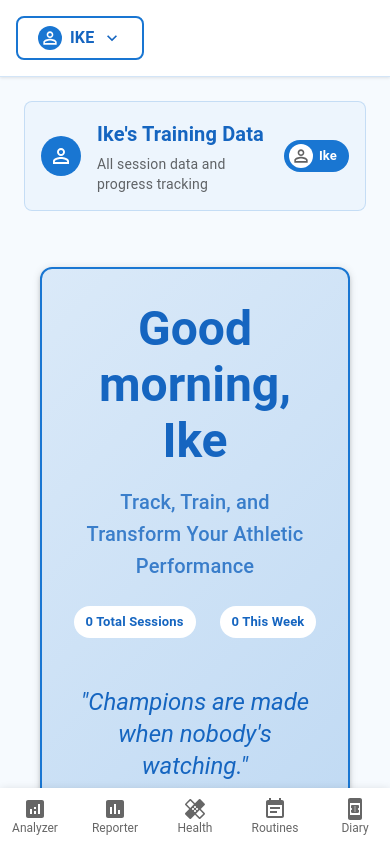
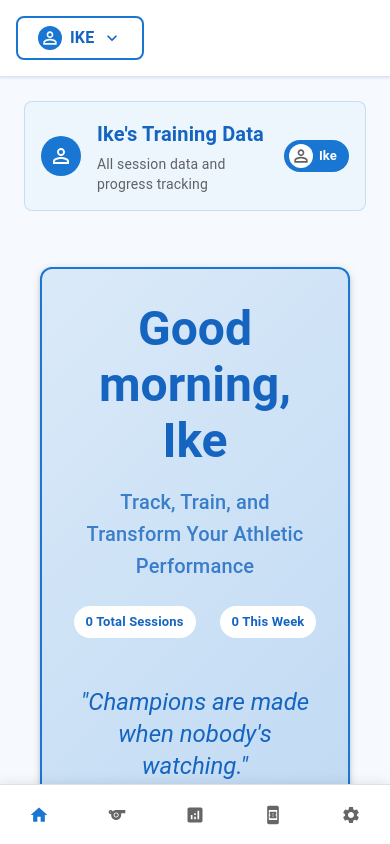
Before and after one commit to jdwaites/put-in-the-work, a React (Create React App) app in the folder frontend/: page /timers in a window 390 px wide. Shown: the top 844 px of the page. Built offline with nearby package versions, Linux system fonts and the light colour scheme.

Commit message:
Fix reset functionality and improve mobile navigation responsiveness

```diff
--- a/frontend/src/components/Navigation.tsx
+++ b/frontend/src/components/Navigation.tsx
@@ -3,6 +3,8 @@ import {
   BottomNavigation,
   BottomNavigationAction,
   Paper,
+  useMediaQuery,
+  useTheme,
 } from '@mui/material';
 import {
   Home as HomeIcon,
@@ -14,6 +16,7 @@ import {
   BookOnline as DiaryIcon,
   GetApp as ExportIcon,
   Settings as SettingsIcon,
+  MoreHoriz as MoreIcon,
 } from '@mui/icons-material';
 
 interface NavigationProps {
@@ -22,7 +25,20 @@ interface NavigationProps {
 }
 
 const Navigation: React.FC<NavigationProps> = ({ currentPage, onPageChange }) => {
-  const pages = [
+  const theme = useTheme();
+  const isMobile = useMediaQuery(theme.breakpoints.down('sm'));
+
+  // Define primary pages for mobile (most used)
+  const primaryPages = [
+    { key: 'home', label: 'Home', icon: HomeIcon },
+    { key: 'sports', label: 'Sports', icon: SportsIcon },
+    { key: 'analyzer', label: 'Analyzer', icon: AnalyzerIcon },
+    { key: 'diary', label: 'Diary', icon: DiaryIcon },
+    { key: 'data-management', label: 'Settings', icon: SettingsIcon },
+  ];
+
+  // All pages for desktop
+  const allPages = [
     { key: 'home', label: 'Home', icon: HomeIcon },
     { key: 'sports', label: 'Sports', icon: SportsIcon },
     { key: 'analyzer', label: 'Analyzer', icon: AnalyzerIcon },
@@ -34,6 +50,7 @@ const Navigation: React.FC<NavigationProps> = ({ currentPage, onPageChange }) =>
     { key: 'data-management', label: 'Settings', icon: SettingsIcon },
   ];
 
+  const pages = isMobile ? primaryPages : allPages;
   const currentIndex = pages.findIndex(page => page.key === currentPage);
 
   const handleChange = (event: React.SyntheticEvent, newValue: number) => {
@@ -50,20 +67,45 @@ const Navigation: React.FC<NavigationProps> = ({ currentPage, onPageChange }) =>
         bottom: 0,
         left: 0,
         right: 0,
-        zIndex: 1000
+        zIndex: 1000,
+        '& .MuiBottomNavigation-root': {
+          height: { xs: 60, sm: 64 },
+          backgroundColor: 'background.paper',
+          borderTop: '1px solid',
+          borderColor: 'divider',
+        }
       }}
-      elevation={3}
+      elevation={8}
     >
       <BottomNavigation
         value={currentIndex}
         onChange={handleChange}
-        showLabels
+        showLabels={!isMobile}
+        sx={{
+          '& .MuiBottomNavigationAction-root': {
+            minWidth: { xs: 40, sm: 80 },
+            maxWidth: { xs: 80, sm: 120 },
+            padding: { xs: '6px 2px', sm: '6px 12px' },
+            '& .MuiBottomNavigationAction-label': {
+              fontSize: { xs: '0.65rem', sm: '0.75rem' },
+              fontWeight: 500,
+              '&.Mui-selected': {
+                fontSize: { xs: '0.65rem', sm: '0.75rem' }
+              }
+            }
+          }
+        }}
       >
         {pages.map((page, index) => (
           <BottomNavigationAction
             key={page.key}
-            label={page.label}
-            icon={<page.icon />}
+            label={isMobile ? undefined : page.label}
+            icon={<page.icon sx={{ fontSize: { xs: 20, sm: 24 } }} />}
+            sx={{
+              '&.Mui-selected': {
+                color: 'primary.main',
+              }
+            }}
           />
         ))}
       </BottomNavigation>
--- a/frontend/src/pages/DataManagementPage.tsx
+++ b/frontend/src/pages/DataManagementPage.tsx
@@ -56,40 +56,36 @@ const DataManagementPage: React.FC = () => {
     }
   };
 
-  const handleResetAll = () => {
+  const handleConfirmReset = () => {
     try {
-      // Clear all localStorage data
-      localStorage.clear();
-
-      // Clear session storage as well
-      sessionStorage.clear();
-
-      alert('All data has been reset successfully! The page will now refresh.');
-
-      // Refresh the page to reset the app state
-      window.location.reload();
-    } catch (error) {
-      console.error('Reset error:', error);
-      alert('An error occurred during reset. Please try again.');
-    }
-  };
-
-  const handleConfirmReset = () => {
       const confirmed = window.confirm(
         'This will permanently delete ALL fitness data including profiles, workouts, nutrition, sleep, and diary entries. This cannot be undone. Are you sure?'
       );
 
       if (confirmed) {
         const doubleConfirmed = window.confirm(
-        'Final confirmation: You are about to delete ALL data. This action is irreversible. Continue?'
+          'FINAL WARNING: You are about to delete ALL data. This action is irreversible. Continue?'
         );
 
         if (doubleConfirmed) {
-        handleResetAll();
+          // Clear all data immediately
+          localStorage.clear();
+          sessionStorage.clear();
+
+          // Show success message
+          alert('All data has been reset successfully! Redirecting to home...');
+
+          // Force redirect to home page to reset everything
+          window.location.href = window.location.origin;
         }
       }
 
       setResetDialogOpen(false);
+    } catch (error) {
+      console.error('Reset confirmation error:', error);
+      alert('An error occurred. Please try again.');
+      setResetDialogOpen(false);
+    }
   };
 
   // If not authenticated, show authentication dialog
@@ -154,7 +150,7 @@ const DataManagementPage: React.FC = () => {
 
   // Authenticated admin interface
   return (
-    <Container maxWidth="lg" sx={{ mt: 4, mb: 4 }}>
+    <Container maxWidth="lg" sx={{ mt: 4, mb: 12 }}>
       <Box sx={{ mb: 3 }}>
         <Typography variant="h4" gutterBottom>
           Data Management
--- a/frontend/src/pages/HomePage.tsx
+++ b/frontend/src/pages/HomePage.tsx
@@ -11,7 +11,9 @@ import {
   Container,
   Paper,
   IconButton,
-  Fade
+  Fade,
+  useMediaQuery,
+  useTheme
 } from '@mui/material';
 import {
   SportsBasketball as BasketballIcon,
@@ -20,7 +22,12 @@ import {
   TrendingUp as ProgressIcon,
   Star as StarIcon,
   Refresh as RefreshIcon,
-  PlayArrow as PlayIcon
+  PlayArrow as PlayIcon,
+  Healing as HealthIcon,
+  EventNote as RoutinesIcon,
+  BookOnline as DiaryIcon,
+  GetApp as ExportIcon,
+  Assessment as ReporterIcon
 } from '@mui/icons-material';
 import { useProfile } from '../contexts/ProfileContext';
 
@@ -83,6 +90,8 @@ const inspirationalQuotes = [
 ];
 
 const HomePage: React.FC<HomePageProps> = ({ onPageChange }) => {
+  const theme = useTheme();
+  const isMobile = useMediaQuery(theme.breakpoints.down('sm'));
   const { currentProfile, getProfileData } = useProfile();
   const [currentQuote, setCurrentQuote] = useState(0);
   const [fade, setFade] = useState(true);
@@ -599,6 +608,98 @@ const HomePage: React.FC<HomePageProps> = ({ onPageChange }) => {
             </CardContent>
           </Card>
         </Grid>
+
+        {/* Additional features for mobile access */}
+        {isMobile && (
+          <>
+            <Grid item xs={12} sm={6}>
+              <Card
+                elevation={3}
+                sx={{
+                  cursor: 'pointer',
+                  transition: 'transform 0.2s',
+                  '&:hover': { transform: 'translateY(-4px)' }
+                }}
+                onClick={() => onPageChange('health')}
+              >
+                <CardContent sx={{ textAlign: 'center', py: 3 }}>
+                  <HealthIcon sx={{ fontSize: 50, color: '#f44336', mb: 1 }} />
+                  <Typography variant="h6" fontWeight="bold" gutterBottom>
+                    Health Integrations
+                  </Typography>
+                  <Typography variant="body2" color="text.secondary" sx={{ mb: 2 }}>
+                    Connect health apps and devices
+                  </Typography>
+                  <Button
+                    variant="outlined"
+                    size="small"
+                    onClick={(e) => { e.stopPropagation(); onPageChange('health'); }}
+                  >
+                    Open
+                  </Button>
+                </CardContent>
+              </Card>
+            </Grid>
+
+            <Grid item xs={12} sm={6}>
+              <Card
+                elevation={3}
+                sx={{
+                  cursor: 'pointer',
+                  transition: 'transform 0.2s',
+                  '&:hover': { transform: 'translateY(-4px)' }
+                }}
+                onClick={() => onPageChange('routines')}
+              >
+                <CardContent sx={{ textAlign: 'center', py: 3 }}>
+                  <RoutinesIcon sx={{ fontSize: 50, color: '#ff5722', mb: 1 }} />
+                  <Typography variant="h6" fontWeight="bold" gutterBottom>
+                    Exercise Routines
+                  </Typography>
+                  <Typography variant="body2" color="text.secondary" sx={{ mb: 2 }}>
+                    Manage workout routines
+                  </Typography>
+                  <Button
+                    variant="outlined"
+                    size="small"
+                    onClick={(e) => { e.stopPropagation(); onPageChange('routines'); }}
+                  >
+                    Open
+                  </Button>
+                </CardContent>
+              </Card>
+            </Grid>
+
+            <Grid item xs={12} sm={6}>
+              <Card
+                elevation={3}
+                sx={{
+                  cursor: 'pointer',
+                  transition: 'transform 0.2s',
+                  '&:hover': { transform: 'translateY(-4px)' }
+                }}
+                onClick={() => onPageChange('export')}
+              >
+                <CardContent sx={{ textAlign: 'center', py: 3 }}>
+                  <ExportIcon sx={{ fontSize: 50, color: '#607d8b', mb: 1 }} />
+                  <Typography variant="h6" fontWeight="bold" gutterBottom>
+                    Data Export
+                  </Typography>
+                  <Typography variant="body2" color="text.secondary" sx={{ mb: 2 }}>
+                    Export your fitness data
+                  </Typography>
+                  <Button
+                    variant="outlined"
+                    size="small"
+                    onClick={(e) => { e.stopPropagation(); onPageChange('export'); }}
+                  >
+                    Open
+                  </Button>
+                </CardContent>
+              </Card>
+            </Grid>
+          </>
+        )}
       </Grid>
     </Container>
   );
```
Lines whose indentation alone changed are shown as unchanged.
